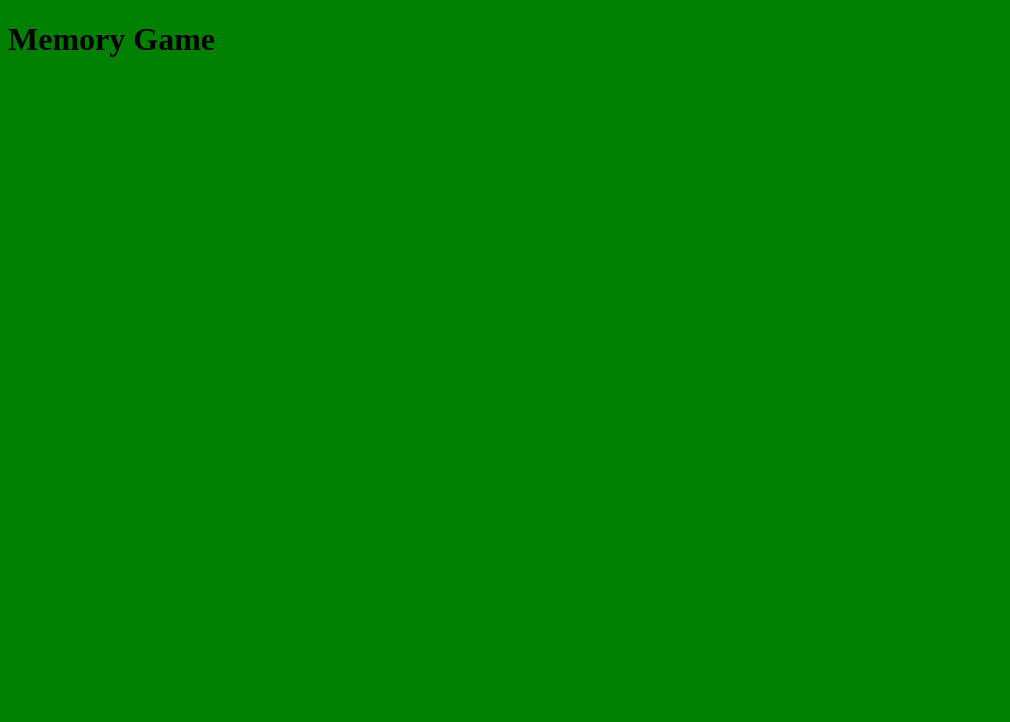
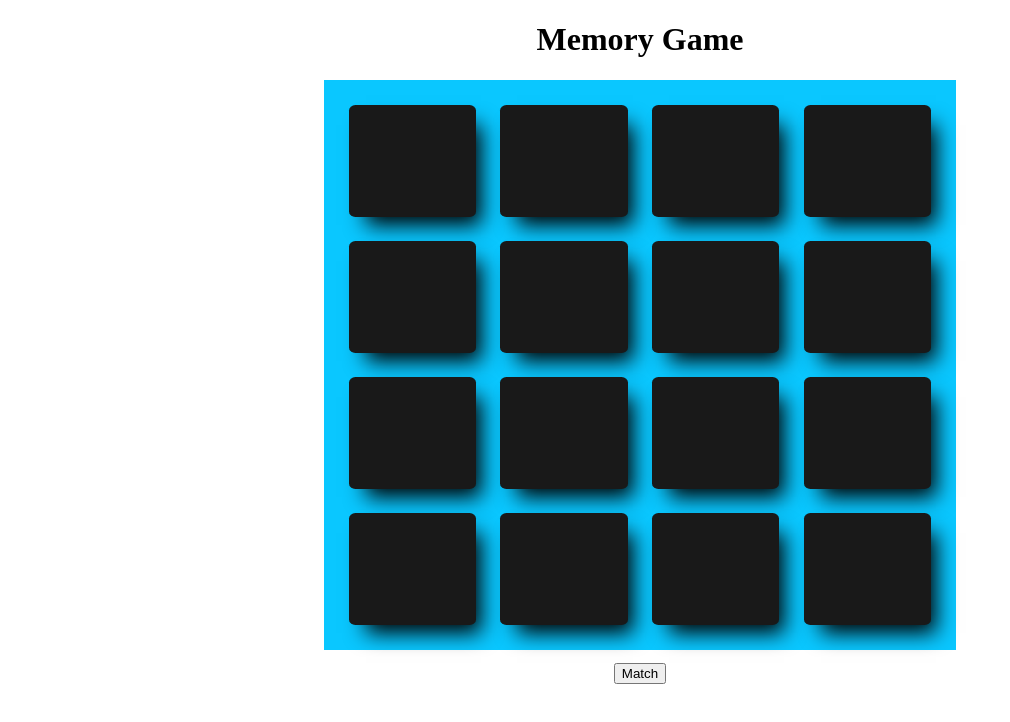
Before and after one commit to malikflx/Memory-Game, a website built with webpack: page src/index.html in a window 1280 px wide. Shown: the whole page, without its empty margins (0-1010 px from the left). Built offline with nearby package versions, Linux system fonts and the light colour scheme.

Commit message:
add game board and script file

```diff
--- a/src/CSS/style.css
+++ b/src/CSS/style.css
@@ -1,3 +1,32 @@
-body {
-  background: green;
+header {
+  text-align: center;
 }
+
+.deck {
+  margin: 1% 25% 1% 25%;
+  padding: 1% 1% 1% 1%;
+  background: #0AC7FF;
+}
+
+.deck:after {
+  content: '';
+  display: table;
+  clear: both;
+}
+.card {
+  float: left;
+  background: #191919;
+  width: 21%;
+  height: 14vh;
+  margin: 2%;
+  border-radius: 5%;
+  box-shadow: 11px 14px 20px -6px rgba(0,0,0,1);
+
+
+}
+
+.match {
+  display: flex;
+  align-items: center;
+  justify-content: center;
+}
--- a/src/index.html
+++ b/src/index.html
@@ -12,6 +12,30 @@
   <header>
     <h1>Memory Game</h1>
   </header>
+  <section class="board">
+    <div class="deck">
+      <div class="card"></div>
+      <div class="card"></div>
+      <div class="card"></div>
+      <div class="card"></div>
+      <div class="card"></div>
+      <div class="card"></div>
+      <div class="card"></div>
+      <div class="card"></div>
+      <div class="card"></div>
+      <div class="card"></div>
+      <div class="card"></div>
+      <div class="card"></div>
+      <div class="card"></div>
+      <div class="card"></div>
+      <div class="card"></div>
+      <div class="card"></div>
+    </div>
+  </section>
+  <section class="match">
+    <button>Match</button>
+  </section>
+<script src="script.js"></script>
 <script src="index.js"></script>
 </body>
 </html>
--- a/src/index.js
+++ b/src/index.js
@@ -1,5 +1,6 @@
 import '../src/CSS/style.css';
-// import _ from 'lodash';
+import '../src/script.js';
+import _ from 'lodash';
 
 function RenderSite() {
   let body = document.querySelector('body');
--- /dev/null
+++ b/src/script.js
@@ -0,0 +1,11 @@
+let card = document.getElementsByClassName("card");
+let cards = [...card];
+for (var i = 0; i < cards.length; i++) {
+  cards[i].addEventListener("click", flipCard);
+};
+
+var flipCard = function(){
+  this.classList.toggle("open");
+  this.classList.toggle("show");
+  this.classList.toggle("disabled");
+}
--- a/webpack.config.js
+++ b/webpack.config.js
@@ -30,7 +30,7 @@ module.exports = {
     // }),
   ],
   output: {
-    filename: 'bundle.js',
+    filename: '[name].bundle.js',
     publicPath: '/',
     path: path.resolve(__dirname, 'dist'),
   },
```
